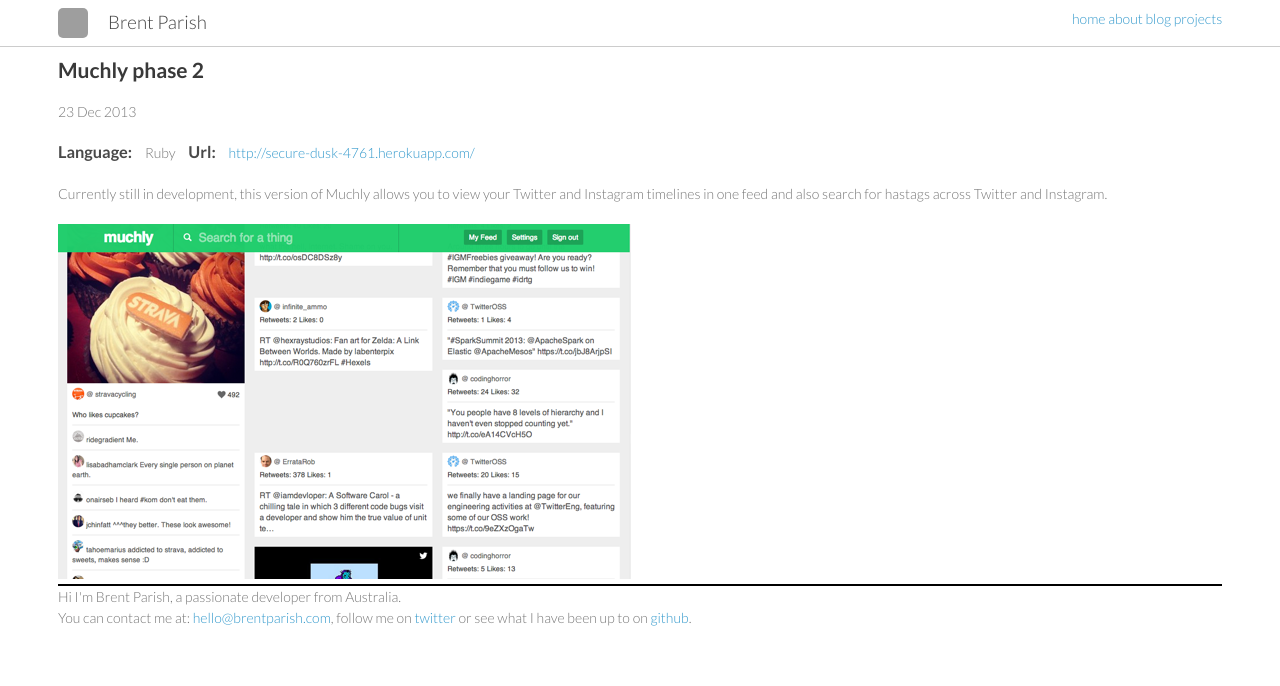
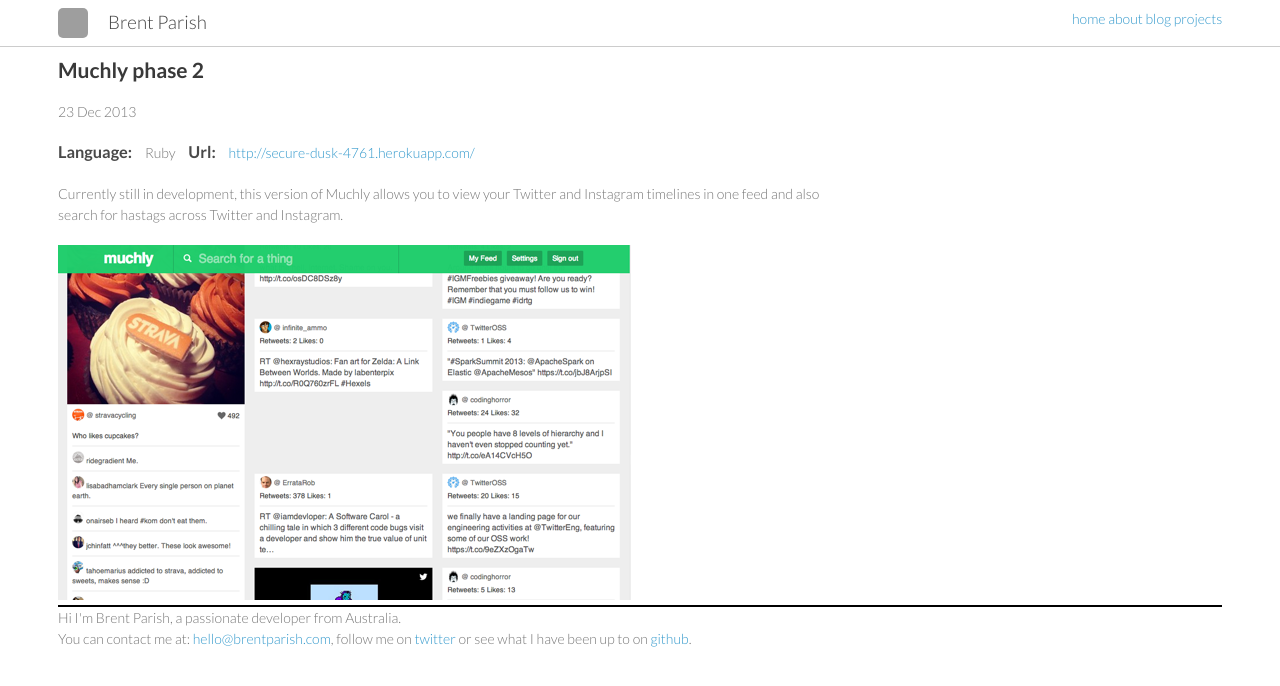
Before and after one commit to brent-p/brent-p.github.io, a Jekyll site: the page built from _posts/2013-12-23-Muchly-Phase-2.markdown, in a window 1280 px wide. Shown: the top 686 px of the page. Built offline with Jekyll 4.4.1, drawn with Linux system fonts in a browser that asks for light colours; Markdown is read by kramdown in place of the engine named in the settings; grey boxes are pictures that could not be loaded.

Commit message:
Modified CSS to have a max width of 800px

```diff
--- a/_layouts/default.html
+++ b/_layouts/default.html
@@ -44,8 +44,9 @@
               </div>
             </div>
           </div>
-          {{ content }}
-
+          <div class="content">
+            {{ content }}
+          </div>
           <div class="footer">
             <hr class="hr-thick">
             <!-- <div class="contact"> -->
--- a/css/main.css
+++ b/css/main.css
@@ -5,6 +5,13 @@
   font:14px/1.5 Lato, "Helvetica Neue", Helvetica, Arial, sans-serif;
   color:#777;
   font-weight:300;
+}
+
+.content{
+  max-width:800px;
+}
+.post{
+
 }
 
 h1, h2, h3, h4, h5, h6 {
```
Also changed, not shown: 13 other files.
